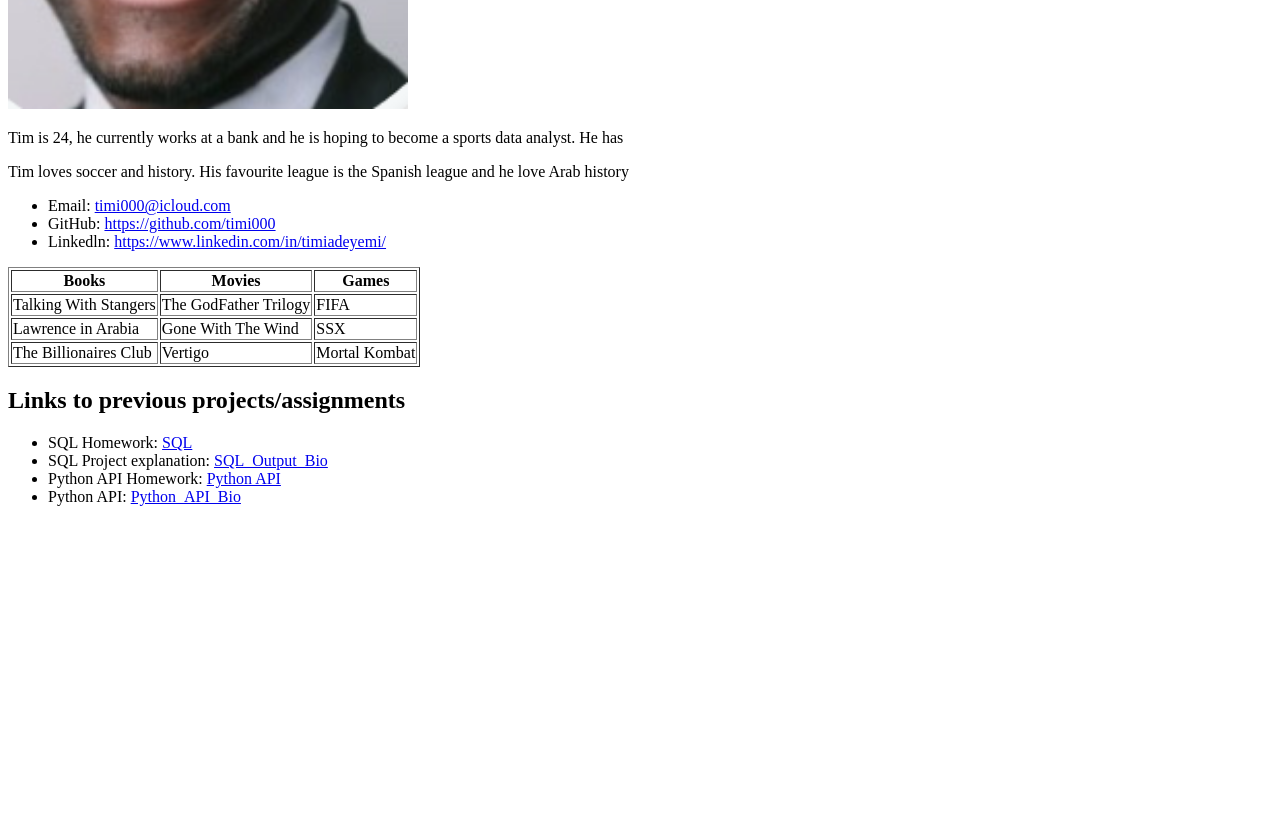
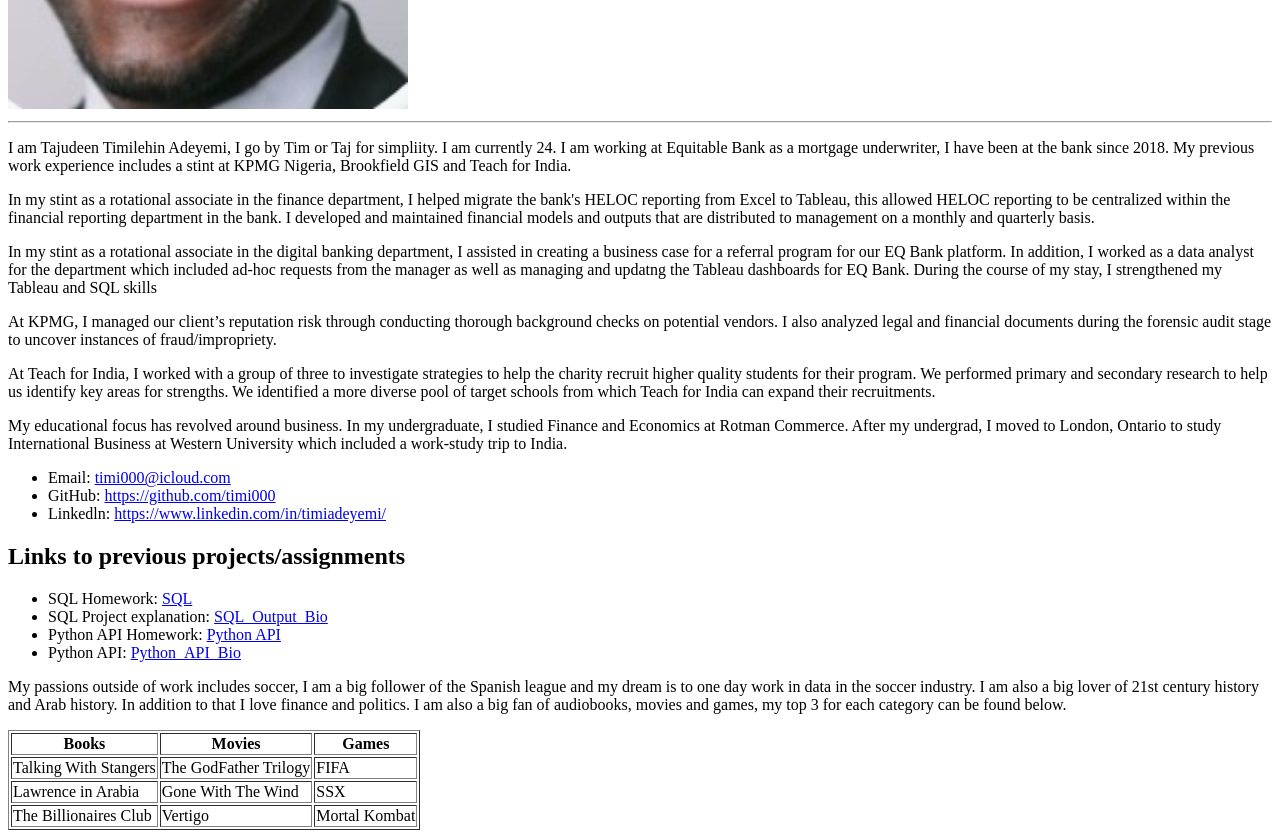
Before and after one commit to timi000/timi000.github.io, a plain HTML site: page index.html in a window 1280 px wide. Shown: the part 500-1338 px from the top of the page. Before the commit the page ends 1022 px from the top, so only its background shows below. Drawn offline with Linux system fonts and the light colour scheme.

Commit message:
Updated my bio to increase the level of content

```diff
--- a/index.html
+++ b/index.html
@@ -8,8 +8,37 @@
 <body>
 <h1>Tajudeen Adeyemi</h1> <br>
 <img width="400" src="Tim.png" >
-<p>Tim is 24, he currently works at a bank and he is hoping to become a sports data analyst. He has </p>
-<p>Tim loves soccer and history. His favourite league is the Spanish league and he love Arab history</p>
+<section>
+  <hr>
+<p>I am Tajudeen Timilehin Adeyemi, I go by Tim or Taj for simpliity. I am currently 24. I am working at Equitable Bank
+as a mortgage underwriter, I have been at the bank since 2018. My previous work experience includes a stint at KPMG Nigeria,
+Brookfield GIS and Teach for India.  </p>
+<p>
+In my stint as a rotational associate in the finance department, I helped migrate the bank's HELOC reporting from Excel to Tableau,
+this allowed HELOC reporting to be centralized within the financial reporting department in the bank. I developed
+and maintained financial models and outputs that are distributed to management on a monthly and quarterly basis.
+</p>
+<p>
+  In my stint as a rotational associate in the digital banking department, I assisted in creating a business case for a referral
+  program for our EQ Bank platform. In addition, I worked as a data analyst for the department which included ad-hoc requests from
+  the manager as well as managing and updatng the Tableau dashboards for EQ Bank. During the course of my stay, I strengthened my
+  Tableau and SQL skills
+</p>
+<p>
+  At KPMG, I managed our client’s reputation risk through conducting thorough background checks on potential vendors.
+ I also analyzed legal and financial documents during the forensic audit stage to uncover instances of fraud/impropriety.
+</p>
+
+<p>
+  At Teach for India, I worked with a group of three to investigate strategies to help the charity recruit higher
+  quality students for their program. We performed primary and secondary research to help us identify key areas for strengths.
+  We identified a more diverse pool of target schools from which Teach for India can expand their recruitments.
+</p>
+<p>My educational focus has revolved around business. In my undergraduate, I studied Finance and Economics at Rotman Commerce.
+  After my undergrad, I moved to London, Ontario to study International Business at Western University which included a work-study
+  trip to India.
+</p>
+</section>
 
 <section>
   <ul>
@@ -20,6 +49,20 @@
   </ul>
 </section>
 <section>
+  <h2>Links to previous projects/assignments </h2>
+  <ul>
+    <li>SQL Homework: <a href="https://github.com/timi000/sql-challenge/blob/master/Employee_SQL/SQL-Instructions/data">SQL</a></li>
+    <li>SQL Project explanation: <a href="https://timi000.github.io/sql-challenge"> SQL_Output_Bio</a> </li>
+    <li>Python API Homework: <a href="https://github.com/timi000/python-api-challenge/tree/master/Instructions/starter_code">Python API</a></li>
+    <li>Python API: <a href="https://timi000.github.io/python-api-challenge/">Python_API_Bio</a> </li>
+  </ul>
+</section>
+<section>
+  <p>
+    My passions outside of work includes soccer, I am a big follower of the Spanish league and my dream is to one day work in
+    data in the soccer industry. I am also a big lover of 21st century history and Arab history. In addition to that I love finance
+    and politics. I am also a big fan of audiobooks, movies and games, my top 3 for each category can be found below.
+  </p>
   <table border="1">
     <thead>
     <tr>
@@ -48,16 +91,7 @@
   </tbody>
    </table>
 </section>
-<section>
-<h2>Links to previous projects/assignments </h2>
-<ul>
-  <li>SQL Homework: <a href="https://github.com/timi000/sql-challenge/blob/master/Employee_SQL/SQL-Instructions/data">SQL</a></li>
-  <li>SQL Project explanation: <a href="https://timi000.github.io/sql-challenge"> SQL_Output_Bio</a> </li>
-  <li>Python API Homework: <a href="https://github.com/timi000/python-api-challenge/tree/master/Instructions/starter_code">Python API</a></li>
-  <li>Python API: <a href="https://timi000.github.io/python-api-challenge/">Python_API_Bio</a> </li>
-</ul>
 
-</section>
 </body>
 
 </html>
```
